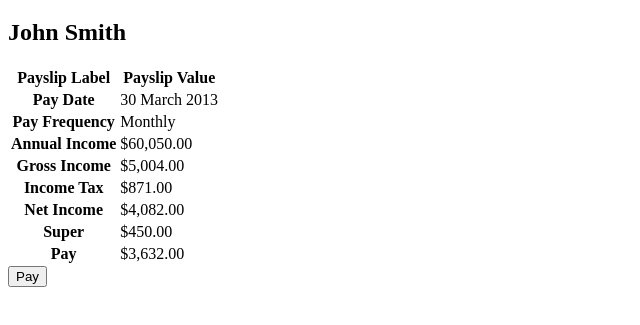
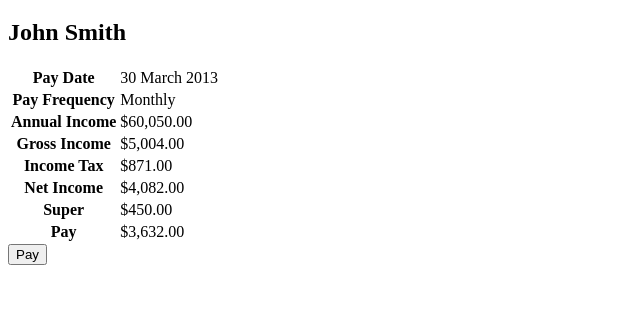
Before and after one commit to nm-t/MYOBCodeChallenge2019, a plain HTML site: page payslip.html in a window 1280 px wide. Shown: the part 61-386 px from the top of the page, without its empty margins (0-640 px from the left). Drawn offline with Linux system fonts and the light colour scheme.

Commit message:
[RF] Removing superfluous thead, added empty CSS file

```diff
--- a/payslip.html
+++ b/payslip.html
@@ -5,6 +5,7 @@
     <meta name="viewport" content="width=device-width, initial-scale=1.0">
     <meta http-equiv="X-UA-Compatible" content="ie=edge">
     <title>MYOB Code Challenge - Nathalia Tan</title>
+    <link rel="stylesheet" href="css/style.css">
 </head>
 <body>
     <main>
@@ -12,12 +13,6 @@
         <h2>John Smith</h2>
         <table>
             <tbody>
-                <thead class="vh">
-                    <tr>
-                        <th>Payslip Label</th>
-                        <th>Payslip Value</td>
-                    </tr>
-                </thead>
                 <tr>
                     <th>Pay Date</th>
                     <td>30 March 2013</td>
```
Also changed, not shown: css/style.css (added).
